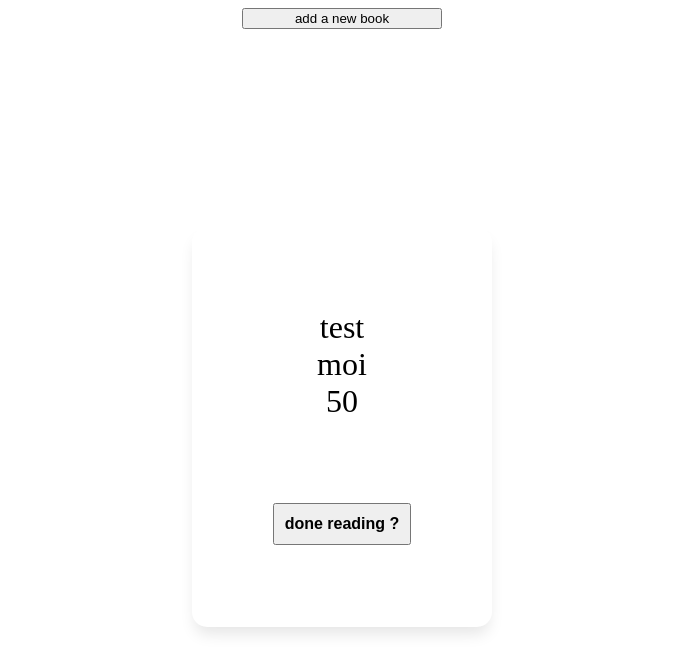
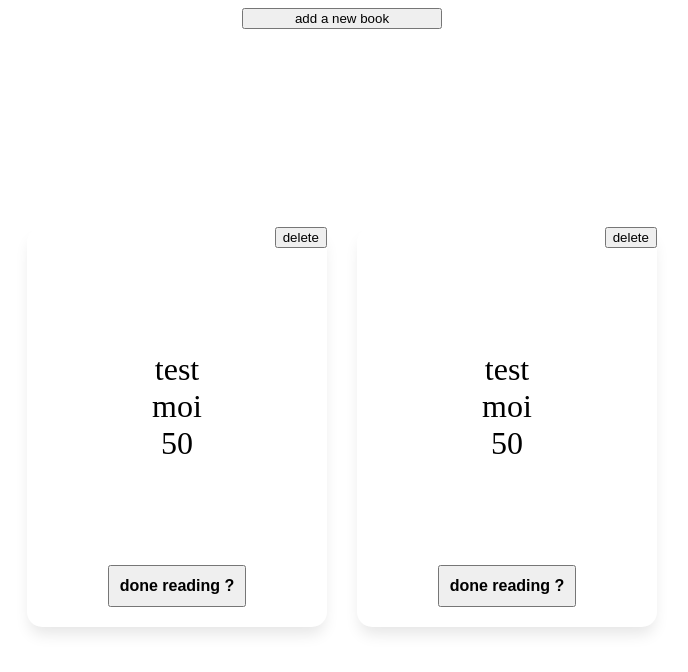
Before and after one commit to MrACIID/Library-app, a website: page index.html in a window 1280 px wide. Shown: the whole page, without its empty margins (298-986 px from the left). Drawn offline with Linux system fonts and the light colour scheme.

Commit message:
Attempt at making something work

```diff
--- a/app.js
+++ b/app.js
@@ -4,24 +4,14 @@ const newbookAuthor = document.getElementById("author");
 const newbookPages = document.getElementById("pages");
 const submitBtn = document.querySelector(".submit");
 
-const myLibrary = [{ title: "test", author: "moi", pages: "50" }];
-
-function addbooktoLibrary(title, author, pages, index) {
-  cardContainer.innerHTML += `<div class="bookCard" data-attribute=${index}>
-  <div class="info">
-    <div class="title">${title}</div>
-    <div class="author">${author}</div>
-    <div class="pages">${pages}</div>
-  </div>
-  <div class="doneReading">
-    <button>done reading ?</button>
-  </div>
-</div>`;
-}
-
 function showForm() {
   document.getElementById("formElement").style.display = "flex";
 }
+
+const myLibrary = [
+  { title: "test", author: "moi", pages: "50" },
+  { title: "test", author: "moi", pages: "50" },
+];
 
 function Book(title, author, pages) {
   this.title = title;
@@ -37,27 +27,54 @@ submitBtn.addEventListener("click", (e) => {
     newbookPages.value
   );
   myLibrary.push(newBook);
-  addbooktoLibrary(
-    newbookTitle.value,
-    newbookAuthor.value,
-    newbookPages.value,
-    myLibrary.indexOf(newBook)
-  );
-  console.log(myLibrary);
 });
 
-function existingBooks() {
-  if (myLibrary.length > 0) {
-    myLibrary.forEach((book) =>
-      addbooktoLibrary(
-        book.title,
-        book.author,
-        book.pages,
-        myLibrary.indexOf(book)
-      )
-    );
-  }
+function createBook(title, author, pages, index) {
+  const bookCard = document.createElement("div");
+  bookCard.classList.add("bookCard");
+  bookCard.setAttribute("data-attribute", index);
+  cardContainer.appendChild(bookCard);
+
+  const edit = document.createElement("div");
+  edit.classList.add("edit");
+  bookCard.appendChild(edit);
+
+  const deleteBtn = document.createElement("button");
+  deleteBtn.classList.add("deleteBtn");
+  deleteBtn.textContent = "delete";
+  edit.appendChild(deleteBtn);
+
+  const info = document.createElement("div");
+  info.classList.add("info");
+  bookCard.appendChild(info);
+
+  const bookTitle = document.createElement("div");
+  bookTitle.classList.add("title");
+  bookTitle.textContent = title;
+  info.appendChild(bookTitle);
+
+  const bookAuthor = document.createElement("div");
+  bookAuthor.classList.add("author");
+  bookAuthor.textContent = author;
+  info.appendChild(bookAuthor);
+
+  const bookPages = document.createElement("div");
+  bookPages.classList.add("pages");
+  bookPages.textContent = pages;
+  info.appendChild(bookPages);
+
+  const doneReading = document.createElement("div");
+  doneReading.classList.add("doneReading");
+  bookCard.appendChild(doneReading);
+
+  const readBtn = document.createElement("button");
+  readBtn.textContent = "done reading ?";
+  doneReading.appendChild(readBtn);
 }
-existingBooks();
 
-console.log(myLibrary);
+function displayAllBooks() {
+  myLibrary.forEach((book) =>
+    createBook(book.title, book.author, book.pages, myLibrary.indexOf(book))
+  );
+}
+displayAllBooks();
--- a/style.css
+++ b/style.css
@@ -29,20 +29,23 @@ body {
 .bookCard {
     display: flex;
     flex-direction: column;
-    justify-content: space-evenly;
+    justify-content: space-between;
     width: 300px;
     height: 400px;
     border-radius: 15px;
     background-color: rgb(255, 255, 255);
     box-shadow: 0px 10px 15px -3px rgba(0,0,0,0.1);
 }
-
+.edit {
+    text-align: end;
+}
 .info {
     font-size: 2rem;
     text-align: center
 }
 .doneReading {
     text-align: center;
+    margin-bottom: 20px;
 }
 .doneReading button {
     padding: 10px;
```
